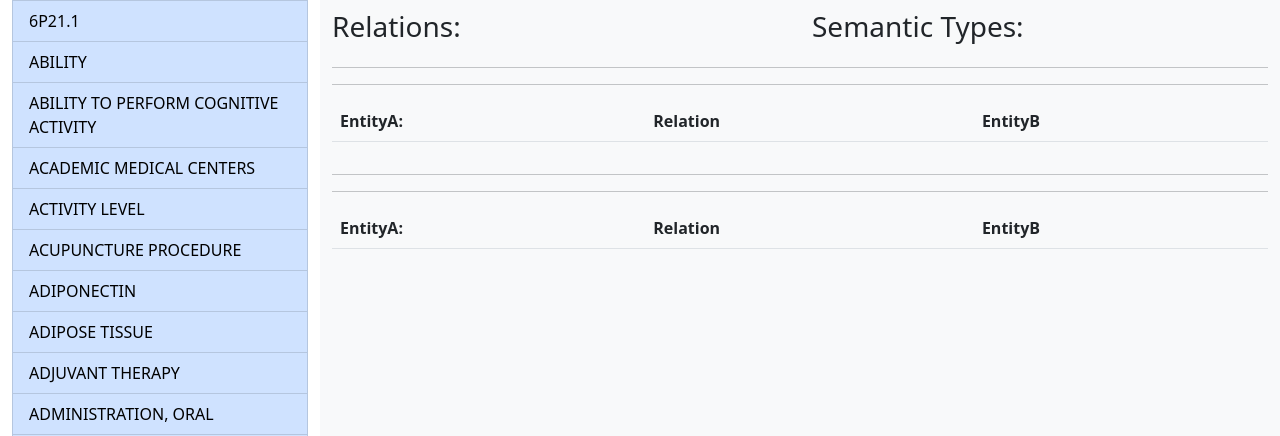
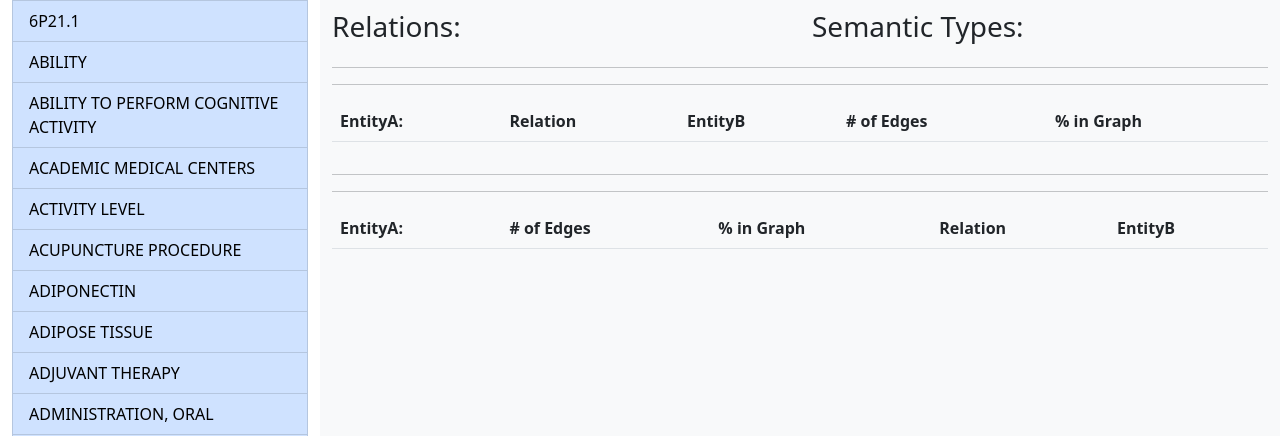
Before and after one commit to 0MNIP0TENT/ResearchGraph, a Django app: page /Entitys/ in a window 1280 px wide. Shown: the part 288-724 px from the top of the page. Run offline with Django 3.2, Linux system fonts and the light colour scheme; data comes from the database, SQL or seed files in the repository; lists and menus that the app fills with data are empty; parts of the project's set-up code (start-up, migrations or seed data) failed here and were passed over.

Commit message:
add stats to entities page

```diff
--- a/Charts/templates/display_charts.html
+++ b/Charts/templates/display_charts.html
@@ -13,7 +13,9 @@
   </form>
   </div>
 </div>
+<div class="container-fluid">
 <canvas id="canv" style="width:100%"></canvas>
+</div>
 <script src="https://cdnjs.cloudflare.com/ajax/libs/Chart.js/2.9.4/Chart.js"></script>
 <script src="{% static 'Charts/dcharts.js' %}"></script>
 
--- a/Entitys/templates/display_entitys.html
+++ b/Entitys/templates/display_entitys.html
@@ -77,6 +77,8 @@
         <th>EntityA:</th>
         <th>Relation</th>
         <th>EntityB</th>
+        <th># of Edges</th>
+        <th>% in Graph</th>
         </tr>
       </thead>
       <tbody>
@@ -85,6 +87,8 @@
           <td>{{ data.0 }}</td>
 	  <td><a href="{% url 'Relations:display' data.1 %}"style="text-decoration:none;">{{ data.1 }}</a></td>
 	  <td><a href="{% url 'Entitys:display' data.2 %}" style="text-decoration:none;">{{ data.2 }}</a></td>
+	  <td>{{ data.3 }}</td>
+	  <td>{{ data.4 }}</td>
         </tr>
 	    {% endfor %}
       </tbody>
@@ -113,6 +117,8 @@
       <thead>
         <tr>
         <th>EntityA:</th>
+        <th># of Edges</th>
+        <th>% in Graph</th>
         <th>Relation</th>
         <th>EntityB</th>
         </tr>
@@ -121,6 +127,8 @@
 	{% for data in in_edges_data %}
         <tr>
 	  <td><a href="{% url 'Entitys:display' data.0 %}" style="text-decoration:none;">{{ data.0 }}</a></td>
+	  <td>{{ data.3 }}</td>
+	  <td>{{ data.4 }}</td>
 	  <td><a href="{% url 'Relations:display' data.1 %}" style="text-decoration:none;">{{ data.1 }}</a></td>
 	  <td>{{ data.2 }}</td>
         </tr>
--- a/Entitys/views.py
+++ b/Entitys/views.py
@@ -7,6 +7,7 @@
 def display_entitys_view(request,entity=None):
 
     context = dict()
+
 
     G = h.create_graph()
 
@@ -24,9 +25,29 @@
             context['draw_in_edges'] = h.get_image_planar(in_edges)
             context['draw_out_edges'] = h.get_image_planar(out_edges)
 
-            context['out_edges_data'] = sorted([(trip[0],trip[2]['relation'],trip[1]) for trip in out_edges])
-            context['in_edges_data'] =  sorted([(trip[0],trip[2]['relation'],trip[1]) for trip in in_edges])
-            context['unique_degree'] = len(context['in_edges_data']) + len(context['out_edges_data'])
+            out_edges_data = sorted([[trip[0],trip[2]['relation'],trip[1]] for trip in out_edges])
+
+            out_edges_nums = [len(G.in_edges(ent[2],default=0)) + len(G.out_edges(ent[2],default=0)) for ent in out_edges_data]
+            out_edges_percents = [round(edge/len(G.edges)*100,2) for edge in out_edges_nums]
+
+            for i in range(len(out_edges_data)):
+                out_edges_data[i].append(out_edges_nums[i])
+                out_edges_data[i].append(out_edges_percents[i])
+
+
+            in_edges_data = sorted([[trip[0],trip[2]['relation'],trip[1]] for trip in in_edges])
+
+            in_edges_nums = [len(G.in_edges(ent[0],default=0)) + len(G.out_edges(ent[0],default=0)) for ent in in_edges_data]
+            in_edges_percents = [round(edge/len(G.edges)*100,2) for edge in in_edges_nums]
+
+            for i in range(len(in_edges_data)):
+                in_edges_data[i].append(in_edges_nums[i])
+                in_edges_data[i].append(in_edges_percents[i])
+
+            context['out_edges_data'] = out_edges_data
+            context['in_edges_data'] = in_edges_data
+
+            context['unique_degree'] = len(in_edges) + len(out_edges)
 
             return render(request,'display_entitys.html',context)
 
```
